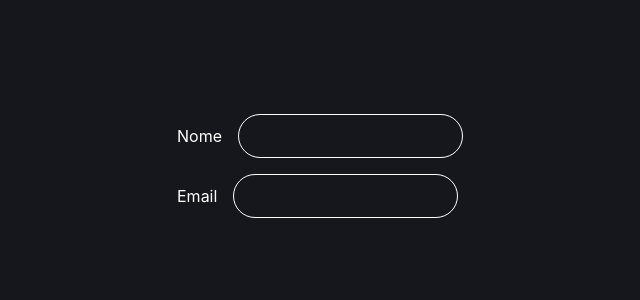
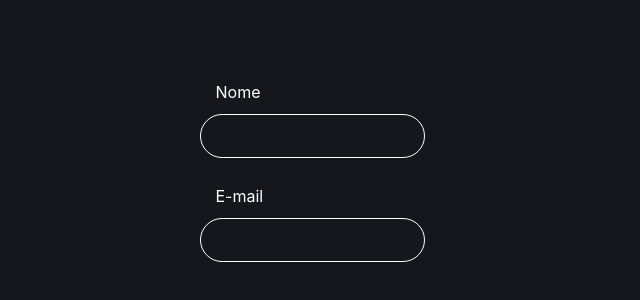
Before and after one commit to HenriqueAurelio/Codarme, a React (Create React App) app in the folder web/puf/: page /signup in a window 1280 px wide. Shown: the part 226-526 px from the top of the page, without its empty margins (328-968 px from the left). Built offline with nearby package versions, Linux system fonts and the light colour scheme.

Commit message:
chore: specialized components

```diff
--- a/web/puf/src/components/theme/styled.js
+++ b/web/puf/src/components/theme/styled.js
@@ -8,7 +8,7 @@ export const th = {
 
 export const flexbox = props => {
   const direction =
-    typeof props.flexbox !== Boolean ? props.flexDirection : props.flexbox
+    typeof props.flexbox === Boolean ? props.flexDirection : props.flexbox
 
   return `
   ${(props.flexbox && 'display: flex;') || ''}
--- a/web/puf/src/pages/Signup/index.js
+++ b/web/puf/src/pages/Signup/index.js
@@ -35,19 +35,19 @@ const Box = styled('div')`
   ${flexbox}
 `
 
+const Field = ({ type, name, label, ...props }) => (
+  <Box {...props} flexbox="column">
+    <Label htmlFor={name}>{label}</Label>
+    <Input type={type} name={name} id={name} />
+  </Box>
+)
+
 export const Signup = () => {
   return (
     <Main>
       <Form>
-        <Box mb={3} flexbox="column">
-          <Label htmlFor="name">Nome</Label>
-          <Input type="text" name="name" id="name" />
-        </Box>
-
-        <Box mb={3} flexbox="column">
-          <Label htmlFor="email">Email</Label>
-          <Input type="text" name="email" id="email" />
-        </Box>
+        <Field mb={3} type="text" name="name" label="Nome" />
+        <Field mb={3} type="text" name="email" label="E-mail" />
       </Form>
     </Main>
   )
```
Also changed, not shown: 1 other file (tests, documents, lock files or other folders).
